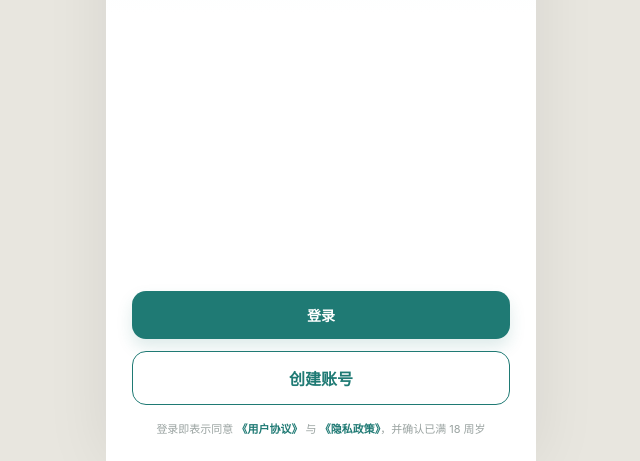
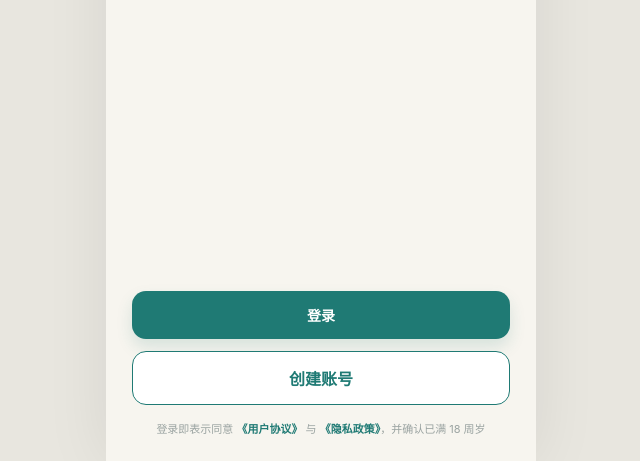
Before and after one commit to Lisben99/piaoyu-drift-island, a plain HTML site: page index.html in a window 1280 px wide. Shown: the part 371-832 px from the top of the page, without its empty margins (319-959 px from the left). Drawn offline with Linux system fonts and the light colour scheme.

Commit message:
ui: 进入页背景恢复为原始米色底(去掉 redesign 加入的青绿渐变)，功能布局不变

```diff
--- a/index.html
+++ b/index.html
@@ -88,7 +88,7 @@ input[type="checkbox"]{-webkit-appearance:auto;appearance:auto;width:16px;height
 .card{background:#fff;border-radius:16px;padding:16px;box-shadow:0 2px 12px rgba(0,0,0,.04)}
 
 /* ===== Login Page ===== */
-.auth-page{padding:28px 22px 22px;min-height:100vh;display:flex;flex-direction:column;background:linear-gradient(180deg,#e9f5f3 0%,#ffffff 44%)}
+.auth-page{padding:28px 22px 22px;min-height:100vh;display:flex;flex-direction:column}
 .auth-title{margin:8px 0 14px;font-size:22px;font-weight:700;color:#172b2d}
 .auth-foot{margin-top:18px;text-align:center;font-size:13px;color:#718082}
 .auth-link{color:#1f7a74;font-weight:700;text-decoration:none}
```
